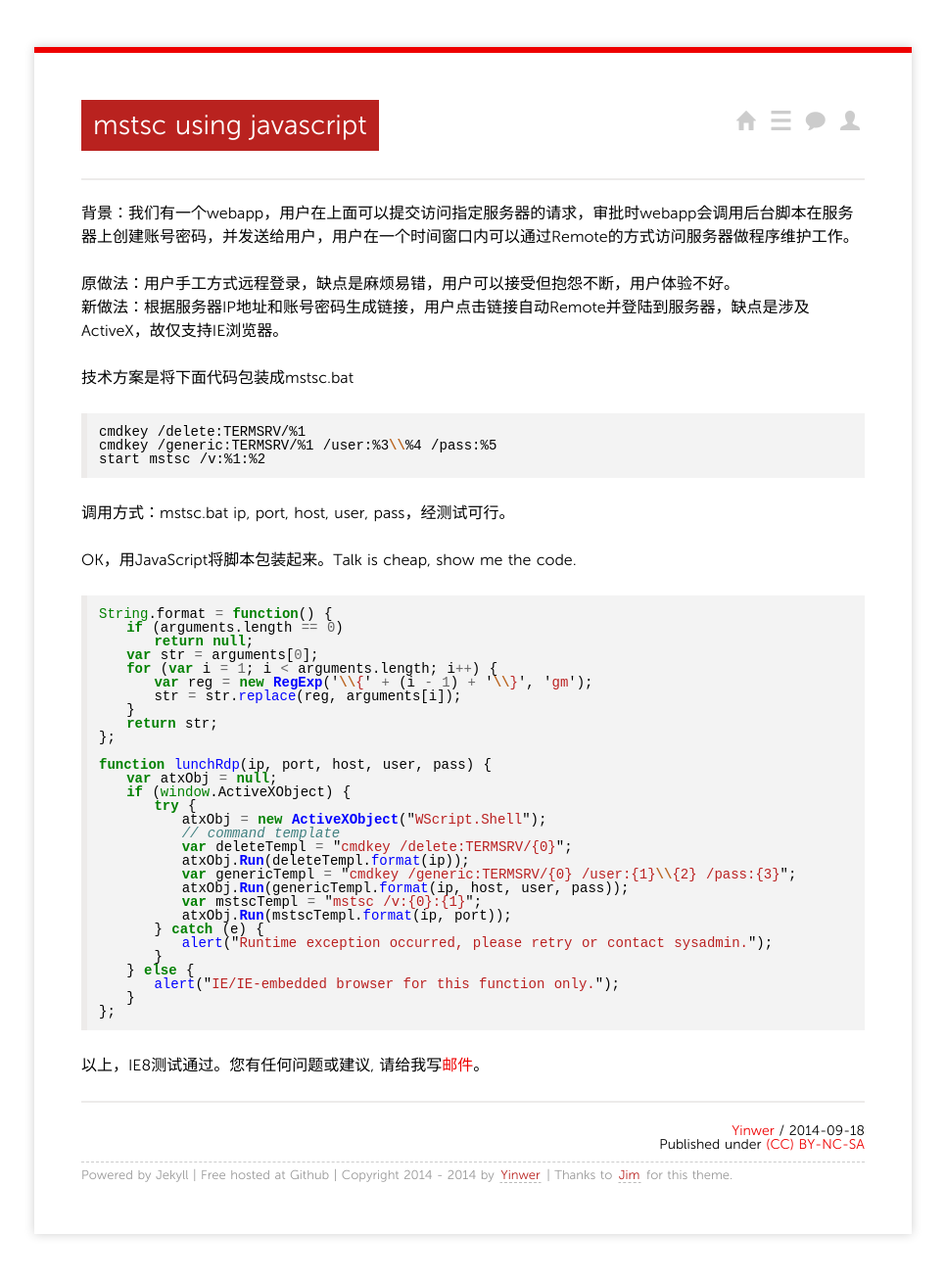
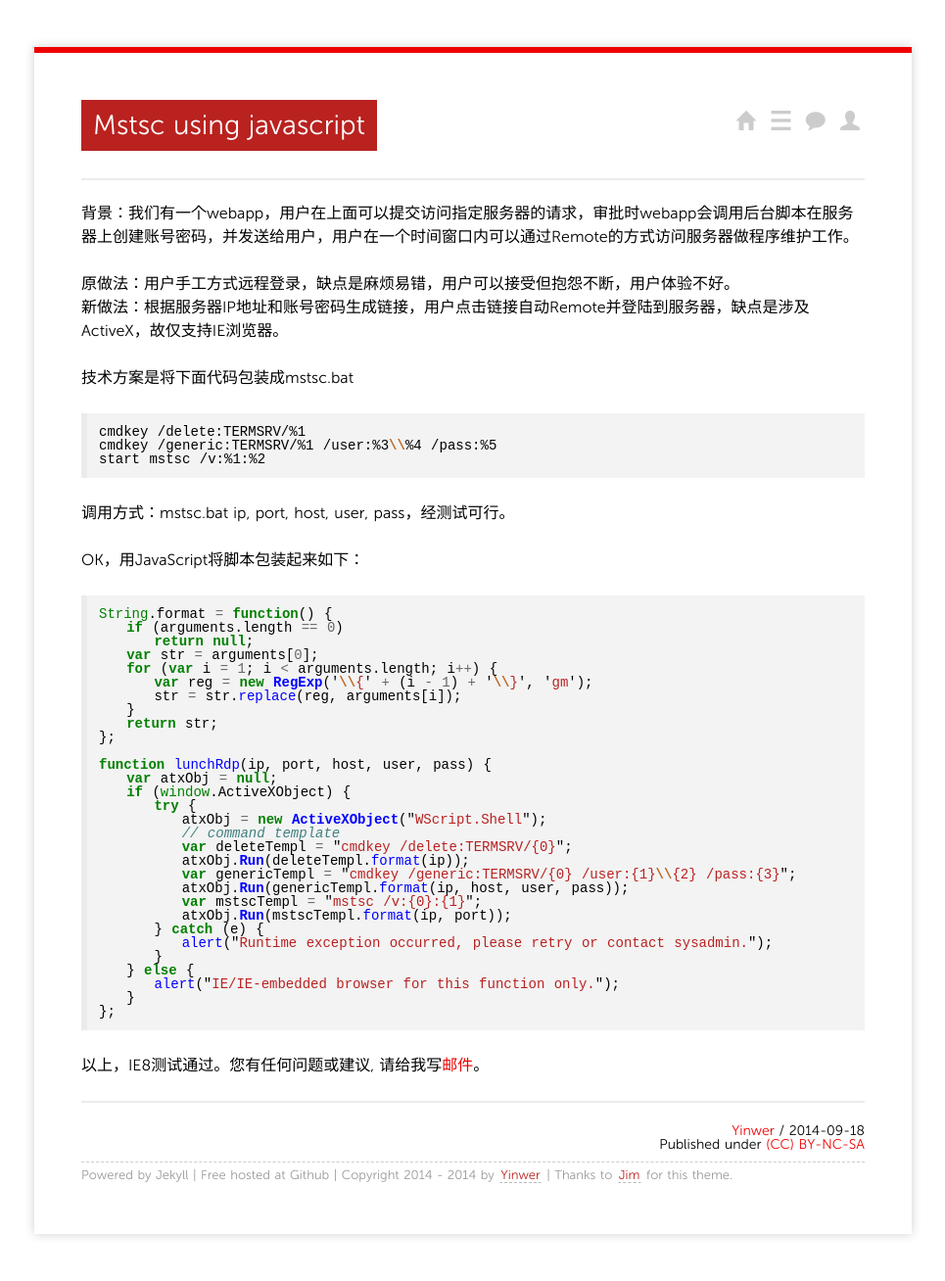
Before and after one commit to yinwer81/yinwer81.github.com, a Jekyll site: the page built from _posts/2014/2014-09-18-mstsc-using-javascript.md, in a window 1280 px wide. Shown: the whole page at 98% size, without its empty margins (157-1122 px from the left). Built offline with Jekyll 4.4.1, drawn with Linux system fonts in a browser that asks for light colours; nearby versions of some CDN libraries; Markdown is read by kramdown in place of the engine named in the settings; comment, search, counter and statistics services are not loaded.

```diff
--- a/_posts/2014/2014-09-18-mstsc-using-javascript.md
+++ b/_posts/2014/2014-09-18-mstsc-using-javascript.md
@@ -1,6 +1,6 @@
 ---
 layout: post
-title: "mstsc using javascript"
+title: "Mstsc using javascript"
 categories: programming
 ---
 背景：我们有一个webapp，用户在上面可以提交访问指定服务器的请求，审批时webapp会调用后台脚本在服务器上创建账号密码，并发送给用户，用户在一个时间窗口内可以通过Remote的方式访问服务器做程序维护工作。
@@ -16,7 +16,7 @@ start mstsc /v:%1:%2
 {% endhighlight %}
 调用方式：mstsc.bat ip, port, host, user, pass，经测试可行。
 
-OK，用JavaScript将脚本包装起来。Talk is cheap, show me the code.
+OK，用JavaScript将脚本包装起来如下：
 {% highlight javascript %}
 String.format = function() {
    if (arguments.length == 0)
```
Also changed, not shown: _posts/2014/2014-09-20-springmvc-excel-export.md (added, +54 -0 lines).
